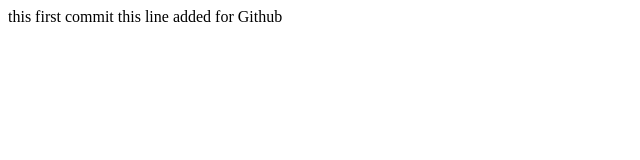
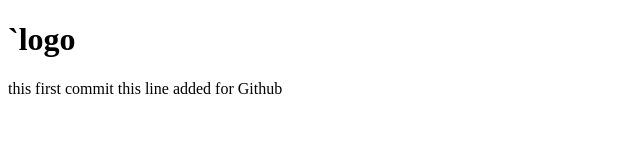
Before and after one commit to RosCheremisov/test_frontend, a plain HTML site: page index.html in a window 1280 px wide. Shown: the whole page, without its empty margins (0-640 px from the left). Drawn offline with Linux system fonts and the light colour scheme.

Commit message:
add header

```diff
--- a/index.html
+++ b/index.html
@@ -5,6 +5,9 @@
 	<title>Document</title>
 </head>
 <body>
+	<div class="header">
+		<h1>`logo</h1>
+	</div>
 	this first commit
 	this line added for Github
 </body>
```
